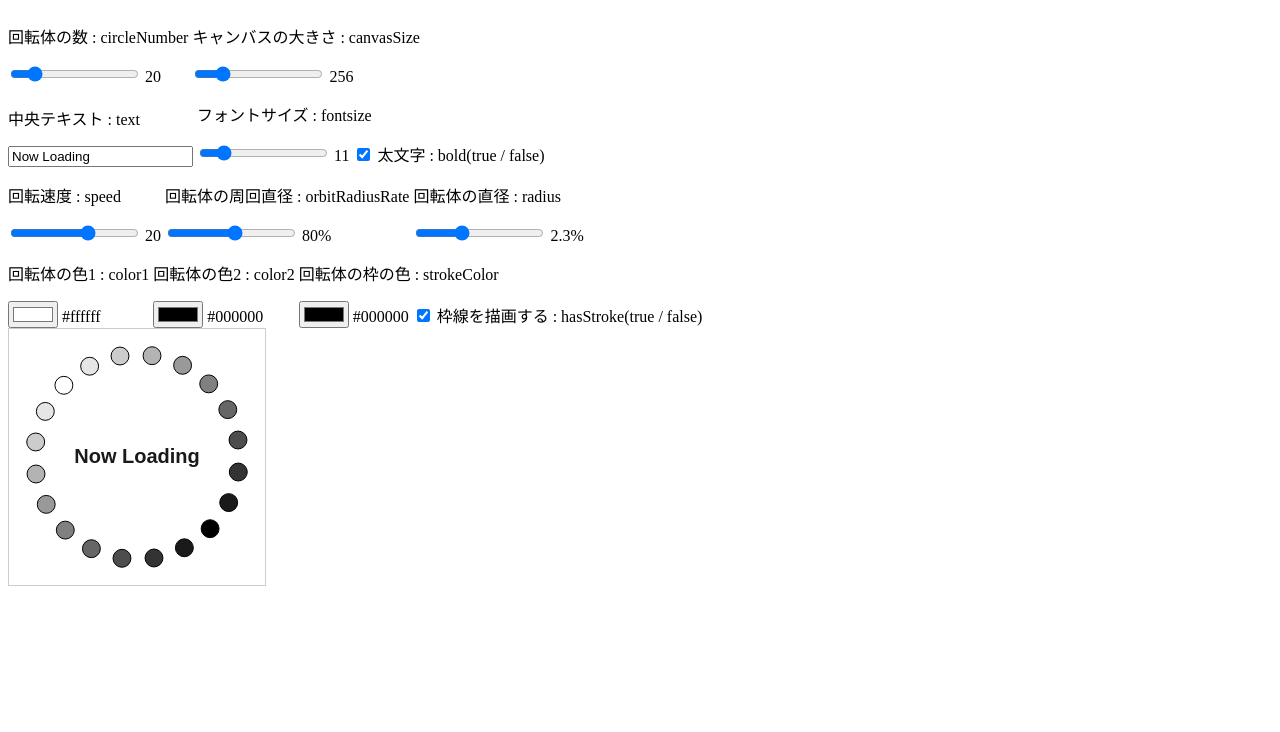
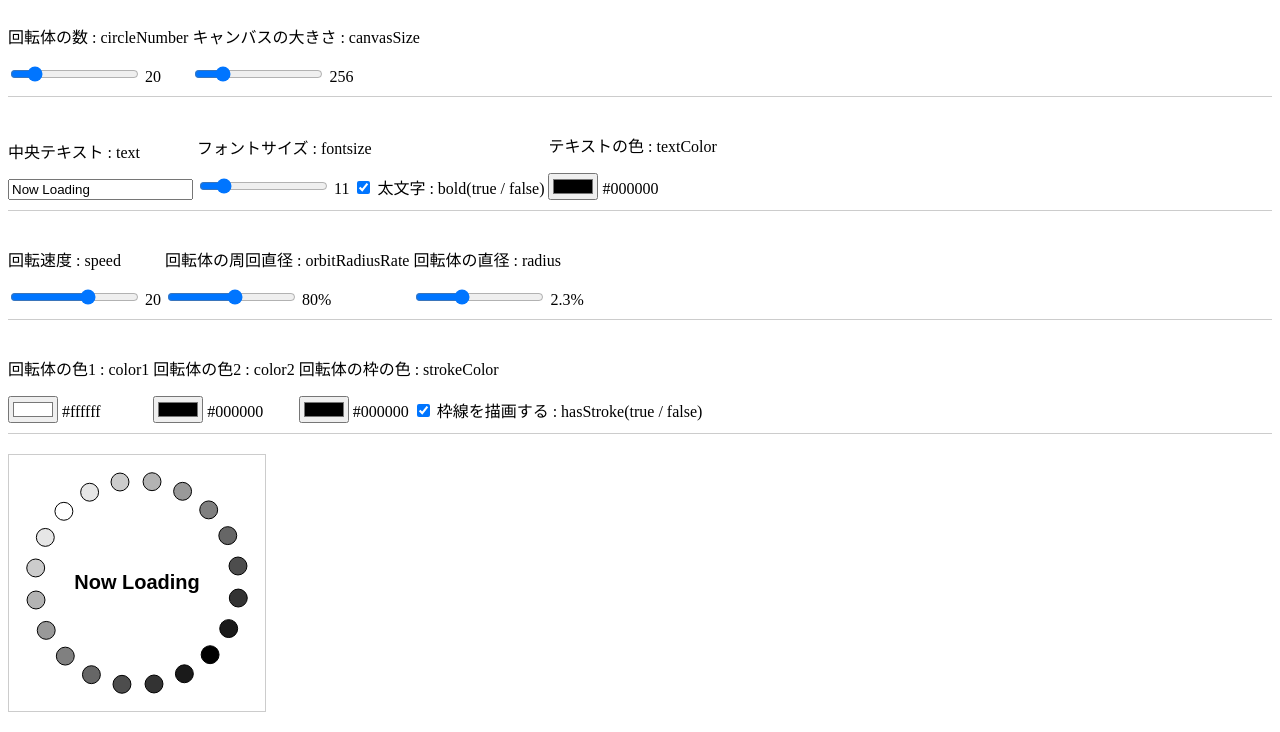
Before and after one commit to brnakina/canvasLoading, a plain HTML site: page index.html in a window 1280 px wide. Drawn offline with Linux system fonts and the light colour scheme.

Commit message:
brief commit.

```diff
--- a/index.html
+++ b/index.html
@@ -8,6 +8,11 @@
     </head>
     <body>
         <style>
+            div.row {
+                margin-bottom : 20px;
+                padding-bottom : 10px;
+                border-bottom : 1px solid #ccc;
+            }
             div.row > div.holizon {
                 display : inline-block;
             }
@@ -40,6 +45,11 @@
                         <output id="fontsize_output">11</output>
                         <input id="bold" type="checkbox" />
                         <label for="bold">太文字 : bold(true / false)</label>
+                    </div>
+                    <div class="holizon">
+                        <p>テキストの色 : textColor</p>
+                        <input id="text_color" type="color" value="#000000" />
+                        <output id="text_color_output">#000000</output>
                     </div>
                 </div>
                 <div class="row">
--- a/js/canvasLoading.js
+++ b/js/canvasLoading.js
@@ -18,6 +18,7 @@ var canvasLoading = Object.assign(canvasLoading,
             text : "Now Loading",
             fontsize : 20,
             bold : true,
+            textColor : "#000000"
         };
 
         const core = {
--- a/js/canvasLoadingDemo.js
+++ b/js/canvasLoadingDemo.js
@@ -2,6 +2,7 @@ var canvasLoading = canvasLoading || {};
 canvasLoading.demo = (function(){
     const core = {
         _init : (settings) => {
+
             const speedBar = document.getElementById('speed');
             speedBar.oninput = function(){
                 document.getElementById('speed_output').value = this.value;
@@ -87,6 +88,13 @@ canvasLoading.demo = (function(){
                 canvasLoading.newCanvas();
             }
 
+            const textColor = document.getElementById('text_color');
+            textColor.onchange = function(){
+                document.getElementById('text_color_output').value = this.value;
+                settings.textColor = this.value;
+                canvasLoading.newCanvas();
+            }
+
             speedBar.value = settings.speed;
             sizeBar.value = settings.canvasSize;
             orbitRadiusRateBar.value = settings.orbitRadiusRate;
@@ -99,6 +107,7 @@ canvasLoading.demo = (function(){
             text.value = settings.text;
             fontsize.value = settings.fontsize;
             bold.checked = settings.bold;
+            textColor.value = settings.textColor;
         }
     }
 
--- a/js/canvasLoadingSatellite.js
+++ b/js/canvasLoadingSatellite.js
@@ -34,7 +34,7 @@ canvasLoading.satellite = class Satellite {
         if(this.radian > Math.PI * 2){
             this.radian -= Math.PI * 2;
         }
-        if(this.radian < this.radian < Math.PI * 2 * -1){
+        if(this.radian < Math.PI * 2 * -1){
             this.radian += Math.PI * 2;
         }
         this.x = Math.cos(this.radian) * this.orbitRadius + (this.settings.canvasSize / 2);
--- a/js/canvasLoadingText.js
+++ b/js/canvasLoadingText.js
@@ -3,6 +3,9 @@ canvasLoading.text = class Text {
 
     constructor(settings) {
         this.settings = settings;
+        this.r = settings.textColor.slice(1,3);
+        this.g = settings.textColor.slice(3,5);
+        this.b = settings.textColor.slice(5,7);
     }
 
     draw() {
@@ -13,6 +16,7 @@ canvasLoading.text = class Text {
         ].join(" ");
         this.settings.ctx.textAlign = "center";
         this.settings.ctx.textBaseline = "middle";
+        this.settings.ctx.fillStyle = "rgba({r},{g},{b},1)".replace("{r}", this.r).replace("{g}", this.g).replace("{b}", this.b);
         this.settings.ctx.fillText(this.settings.text, this.settings.canvasSize / 2, this.settings.canvasSize / 2);
 
         return this;
--- a/js/index.js
+++ b/js/index.js
@@ -1,3 +1,3 @@
 window.addEventListener('DOMContentLoaded', function() {
-	canvasLoading.init();
+    canvasLoading.init();
 });
```
